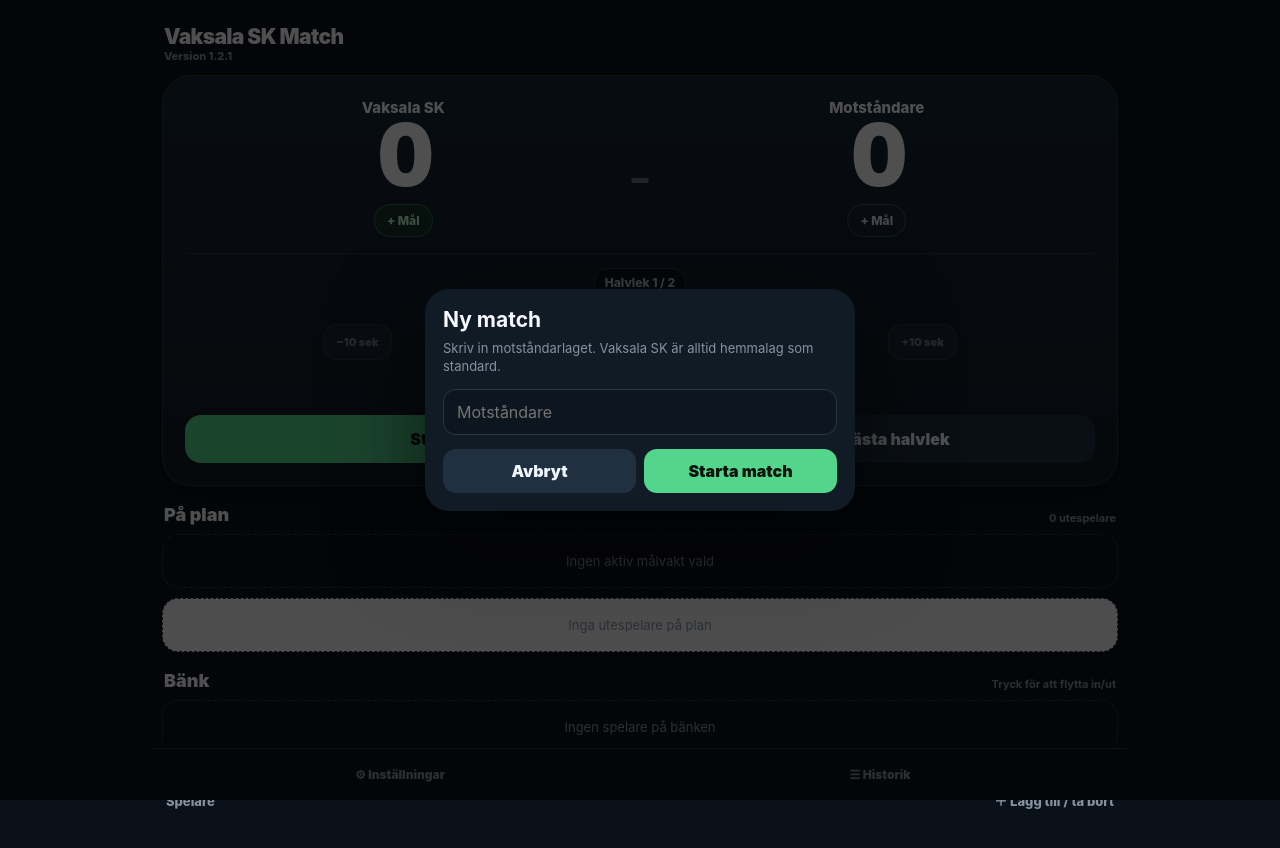
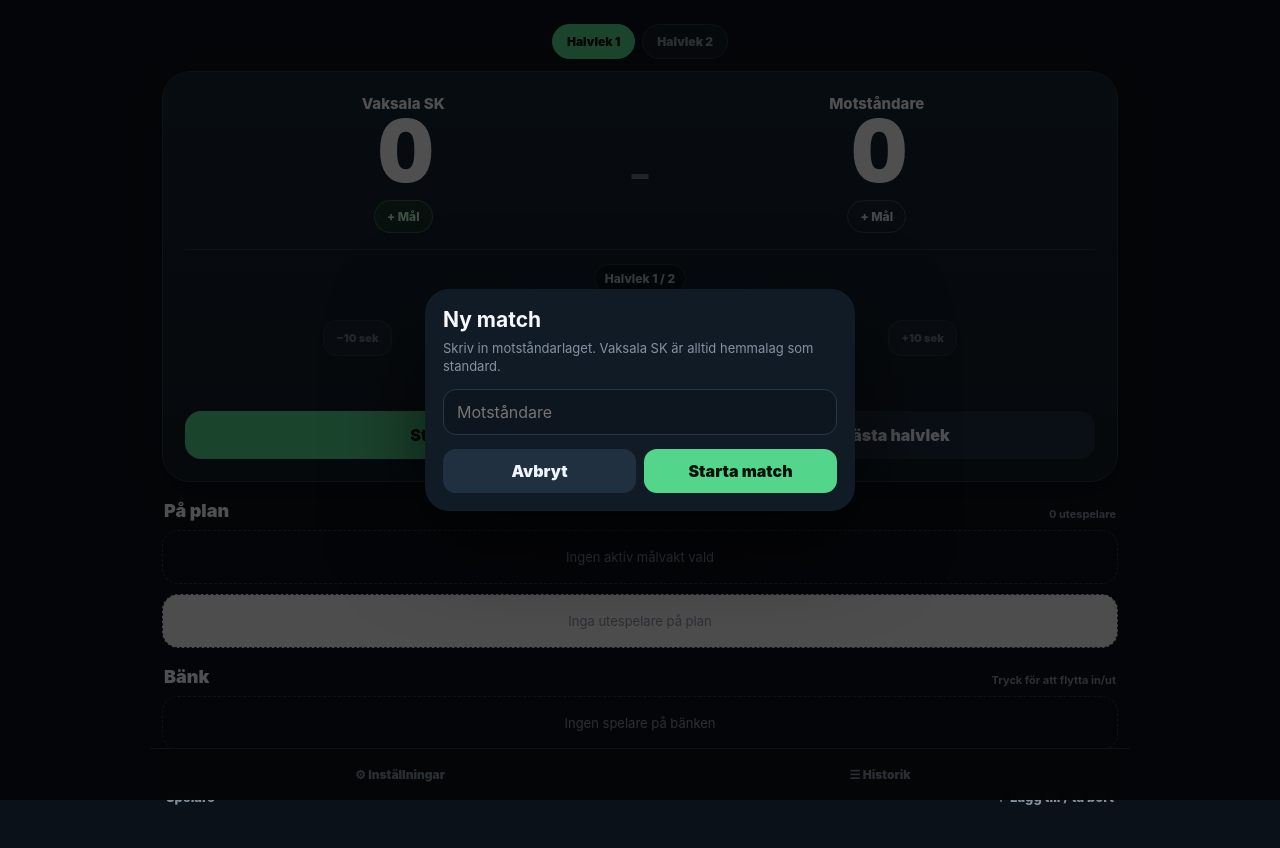
Before and after one commit to playmate/vaksala-match-timer, a plain HTML site: page index.html in a window 1280 px wide. Drawn offline with Linux system fonts and the light colour scheme.

Commit message:
Move half selector to top and add finish-match flow

```diff
--- a/index.html
+++ b/index.html
@@ -15,8 +15,10 @@
     html,body{margin:0;min-height:100%;background:var(--bg);color:var(--text);font-family:Inter,ui-sans-serif,system-ui,-apple-system,BlinkMacSystemFont,"Segoe UI",sans-serif}
     button,input,select{font:inherit} button{cursor:pointer}
     .app{width:min(980px,100%);margin:auto;padding:14px 12px calc(92px + env(safe-area-inset-bottom))}
-    .topbar{display:flex;align-items:center;justify-content:space-between;margin:2px 2px 12px;gap:12px}
-    .brand{font-size:21px;font-weight:900;letter-spacing:-.03em}.version{font-size:11px;color:var(--muted);font-weight:800}
+    .topbar{display:flex;align-items:center;justify-content:center;margin:2px 2px 12px;gap:12px}
+    .half-selector{display:flex;gap:7px;flex-wrap:wrap;justify-content:center}
+    .half-choice{border:1px solid var(--line);background:#111b25;color:var(--muted);border-radius:999px;padding:9px 14px;font-size:12px;font-weight:900}
+    .half-choice.active{background:var(--green);border-color:var(--green);color:#07110b}
 
     .hero{background:linear-gradient(180deg,#172534,#111b25);border:1px solid var(--line);border-radius:28px;padding:16px;box-shadow:var(--shadow)}
     .score-row{display:grid;grid-template-columns:1fr auto 1fr;align-items:center;gap:10px}
@@ -56,7 +58,7 @@
 <body>
   <main class="app">
     <header class="topbar">
-      <div><div class="brand">Vaksala SK Match</div><div class="version" id="topVersion"></div></div>
+      <div class="half-selector" id="topHalfSelector"></div>
     </header>
 
     <section class="hero">
@@ -119,7 +121,6 @@
     <div class="settings-grid">
       <div class="setting"><div class="setting-label">Matchtid / halvlek</div><div class="stepper"><button id="minutesMinus">−</button><div class="stepper-value"><span id="minutesValue">15</span> min</div><button id="minutesPlus">+</button></div></div>
       <div class="setting"><div class="setting-label">Antal halvlekar</div><div class="stepper"><button id="halvesMinus">−</button><div class="stepper-value" id="halvesValue">2</div><button id="halvesPlus">+</button></div></div>
-      <div class="setting"><div class="setting-label">Aktuell halvlek</div><div class="stepper"><button id="currentHalfMinus">−</button><div class="stepper-value" id="currentHalfValue">1</div><button id="currentHalfPlus">+</button></div></div>
       <div class="setting full"><div class="setting-label">Målvakt</div><select class="input" id="goalkeeperSelect"></select></div>
       <div class="setting full"><div class="setting-label">Spara match</div><div class="save-row"><input class="input" id="saveName" /><button id="saveMatchBtn">Spara</button></div></div>
     </div>
@@ -157,8 +158,17 @@
     <div class="modal-actions"><button class="secondary" id="cancelGoalkeeperSwap">Avbryt</button><button class="primary" id="confirmGoalkeeperSwapBtn">Byt målvakt</button></div>
   </div></dialog>
 
+  <dialog id="finishMatchDialog"><div class="modal">
+    <h2>Avsluta match?</h2><p>Vill du spara matchen i historiken innan en ny match startas?</p>
+    <div class="modal-actions" style="grid-template-columns:1fr 1fr 1fr">
+      <button class="secondary" id="finishCancel">Avbryt</button>
+      <button class="danger" id="finishIgnore">Ignorera</button>
+      <button class="primary" id="finishSave">Spara</button>
+    </div>
+  </div></dialog>
+
   <script>
-    const VERSION='1.2.1';
+    const VERSION='1.3.0';
     const STORAGE_KEY='vaksala-match-single-page-v2';
     const HISTORY_KEY='vaksala-match-history-v1';
     const TEAM='Vaksala SK';
@@ -237,7 +247,9 @@
     function goalkeeperCard(p){const b=document.createElement('button');b.className=`gk-card ${selectedSwapId===p.id?'selected':''} ${timeClass(p)}`;b.innerHTML=`<span class="gk-badge">MV</span><span class="gk-name">${escapeHtml(p.name)}</span><span class="gk-time">${fmt(liveStint(p))}</span><span class="gk-sub">Halvlek: ${fmt(liveStat(p,'playMs'))} · tryck för att markera för byte</span>`;b.onclick=()=>chooseForSwap(p);return b}
 
     function render(){
-      $('topVersion').textContent=`Version ${VERSION}`;$('settingsVersion').textContent=`Vaksala SK Match · version ${VERSION}`;
+      $('settingsVersion').textContent=`Vaksala SK Match · version ${VERSION}`;
+      const selector=$('topHalfSelector');selector.innerHTML='';
+      for(let h=1;h<=state.totalHalves;h++){const b=document.createElement('button');b.className='half-choice'+(h===state.half?' active':'');b.textContent='Halvlek '+h;b.onclick=()=>setCurrentHalf(h);selector.appendChild(b)}
       $('opponentName').textContent=state.opponent||'Motståndare';$('homeScore').textContent=state.homeScore;$('awayScore').textContent=state.awayScore;
       $('halfLabel').textContent=`Halvlek ${state.half} / ${state.totalHalves}`;$('clock').textContent=fmt(liveElapsed());
       const over=liveElapsed()>=state.halfMinutes*60000;$('clockStatus').textContent=`${state.running?'Matchen pågår':'Matchen är pausad'} · ${state.halfMinutes}:00${over?' · ordinarie tid passerad':''}`;
@@ -257,7 +269,7 @@
       outfield.forEach(p=>$('activePlayers').appendChild(playerCard(p)));bench.forEach(p=>$('benchPlayers').appendChild(playerCard(p)));
       $('manageList').innerHTML='';if(!sorted.length)$('manageList').innerHTML='<span style="color:var(--muted);font-size:12px">Lägg till lagets spelare här.</span>';sorted.forEach(p=>{const c=document.createElement('div');c.className='chip';c.innerHTML=`<span>${escapeHtml(p.name)}</span><button aria-label="Ta bort ${escapeHtml(p.name)}">×</button>`;c.querySelector('button').onclick=()=>removePlayer(p.id);$('manageList').appendChild(c)});
       $('goalkeeperSelect').innerHTML='<option value="">Ingen vald målvakt</option>';sorted.forEach(p=>{const o=document.createElement('option');o.value=p.id;o.textContent=p.name;o.selected=state.goalkeeperId===p.id;$('goalkeeperSelect').appendChild(o)});
-      $('minutesValue').textContent=state.halfMinutes;$('halvesValue').textContent=state.totalHalves;$('currentHalfValue').textContent=state.half;$('saveName').value=TEAM+' - '+(state.opponent||'Motståndare');
+      $('minutesValue').textContent=state.halfMinutes;$('halvesValue').textContent=state.totalHalves;$('saveName').value=TEAM+' - '+(state.opponent||'Motståndare');
       renderHistory();
     }
 
@@ -283,17 +295,25 @@
     function closeSheets(){document.querySelectorAll('.sheet').forEach(s=>{s.classList.remove('open');s.setAttribute('aria-hidden','true')});document.querySelectorAll('.nav-btn').forEach(b=>b.classList.remove('active'))}
 
     $('startPauseBtn').onclick=()=>{if(state.running){settle();state.running=false;state.startedAt=null}else{state.running=true;state.startedAt=Date.now()}save();render()};
-    $('halfBtn').onclick=()=>{settle();if(state.half>=state.totalHalves){state.running=false;state.startedAt=null;save();render();return}state.half++;state.elapsedMs=0;state.players.forEach(p=>p.stintMs=0);if(state.running)state.startedAt=Date.now();save();render()};
+    $('halfBtn').onclick=()=>{settle();if(state.half>=state.totalHalves){state.running=false;state.startedAt=null;save();render();$('finishMatchDialog').showModal();return}state.half++;state.elapsedMs=0;state.players.forEach(p=>p.stintMs=0);if(state.running)state.startedAt=Date.now();save();render()};
     $('homeGoalBtn').onclick=openScorerDialog;$('awayGoalBtn').onclick=recordAwayGoal;$('cancelGoal').onclick=()=>$('scorerDialog').close();$('noScorerGoal').onclick=()=>recordHomeGoal(null);
     $('addPlayerBtn').onclick=()=>addPlayer($('playerName').value);$('playerName').onkeydown=e=>{if(e.key==='Enter')addPlayer(e.currentTarget.value)};
     $('goalkeeperSelect').onchange=e=>{settle();state.goalkeeperId=e.target.value||null;if(state.goalkeeperId){const p=state.players.find(x=>x.id===state.goalkeeperId);if(p&&!p.onField){p.onField=true;p.stintMs=0}}save();render()};
     $('minutesMinus').onclick=()=>{state.halfMinutes=Math.max(1,state.halfMinutes-1);save();render()};$('minutesPlus').onclick=()=>{state.halfMinutes=Math.min(120,state.halfMinutes+1);save();render()};
     $('halvesMinus').onclick=()=>{state.totalHalves=Math.max(1,state.totalHalves-1);if(state.half>state.totalHalves)state.half=state.totalHalves;save();render()};$('halvesPlus').onclick=()=>{state.totalHalves=Math.min(10,state.totalHalves+1);save();render()};
     function setCurrentHalf(nextHalf){settle();state.half=Math.max(1,Math.min(state.totalHalves,nextHalf));state.elapsedMs=0;state.players.forEach(p=>p.stintMs=0);if(state.running)state.startedAt=Date.now();save();render()}
-    $('currentHalfMinus').onclick=()=>setCurrentHalf(state.half-1);$('currentHalfPlus').onclick=()=>setCurrentHalf(state.half+1);
     $('minusTen').onclick=()=>{settle();state.elapsedMs=Math.max(0,state.elapsedMs-10000);save();render()};$('plusTen').onclick=()=>{settle();state.elapsedMs+=10000;save();render()};
     $('saveMatchBtn').onclick=()=>{snapshotMatch($('saveName').value);closeSheets();openSheet('historySheet')};
-    $('newMatchBtn').onclick=()=>$('confirmNewDialog').showModal();$('cancelNew').onclick=()=>$('confirmNewDialog').close();$('confirmNew').onclick=()=>{$('confirmNewDialog').close();closeSheets();openOpponentDialog()};
+    function prepareNewMatch(){
+      const roster=state.players.map(p=>({id:p.id,name:p.name,onField:false,stintMs:0,halfStats:{}}));
+      const settings={totalHalves:state.totalHalves,halfMinutes:state.halfMinutes};
+      state={...defaultState(),...settings,players:roster};
+      selectedSwapId=null;pendingGoalkeeperSwap=null;save();render();openOpponentDialog();
+    }
+    $('newMatchBtn').onclick=()=>$('confirmNewDialog').showModal();$('cancelNew').onclick=()=>$('confirmNewDialog').close();$('confirmNew').onclick=()=>{$('confirmNewDialog').close();closeSheets();prepareNewMatch()};
+    $('finishCancel').onclick=()=>$('finishMatchDialog').close();
+    $('finishIgnore').onclick=()=>{$('finishMatchDialog').close();prepareNewMatch()};
+    $('finishSave').onclick=()=>{snapshotMatch(TEAM+' - '+(state.opponent||'Motståndare'));$('finishMatchDialog').close();prepareNewMatch()};
     $('cancelGoalkeeperSwap').onclick=()=>{pendingGoalkeeperSwap=null;$('confirmGoalkeeperSwap').close()};
     $('confirmGoalkeeperSwapBtn').onclick=()=>{if(!pendingGoalkeeperSwap)return;$('confirmGoalkeeperSwap').close();const selected=state.players.find(x=>x.id===pendingGoalkeeperSwap.selectedId),target=state.players.find(x=>x.id===pendingGoalkeeperSwap.targetId);if(selected&&target)performSwap(selected,target)};
     $('opponentCancel').onclick=()=>{if(state.opponent)$('opponentDialog').close()};$('opponentConfirm').onclick=()=>{const n=$('opponentInput').value.trim();if(!n)return;startNewMatchWithOpponent(n);$('opponentDialog').close()};$('opponentInput').onkeydown=e=>{if(e.key==='Enter')$('opponentConfirm').click()};
```
